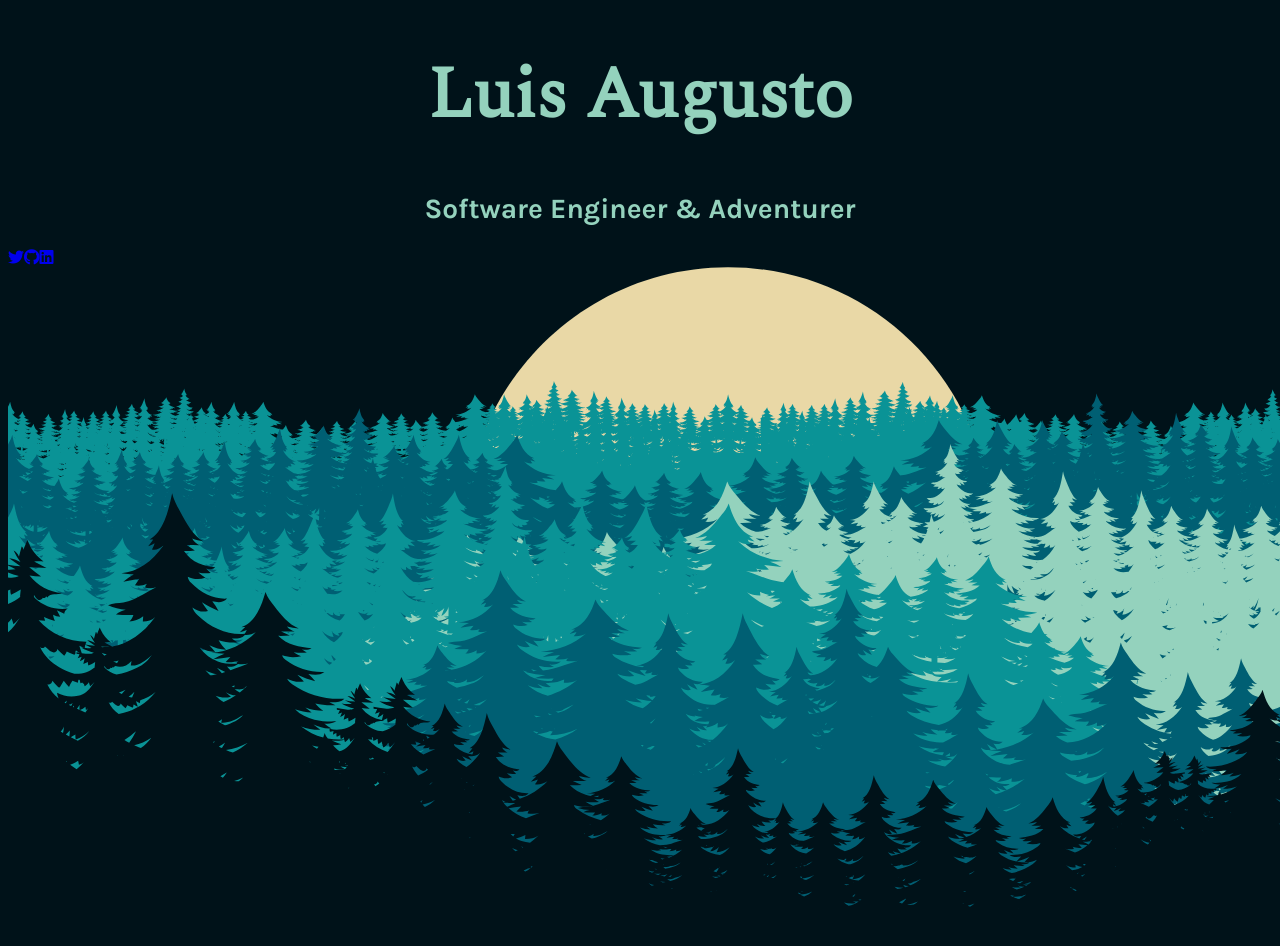
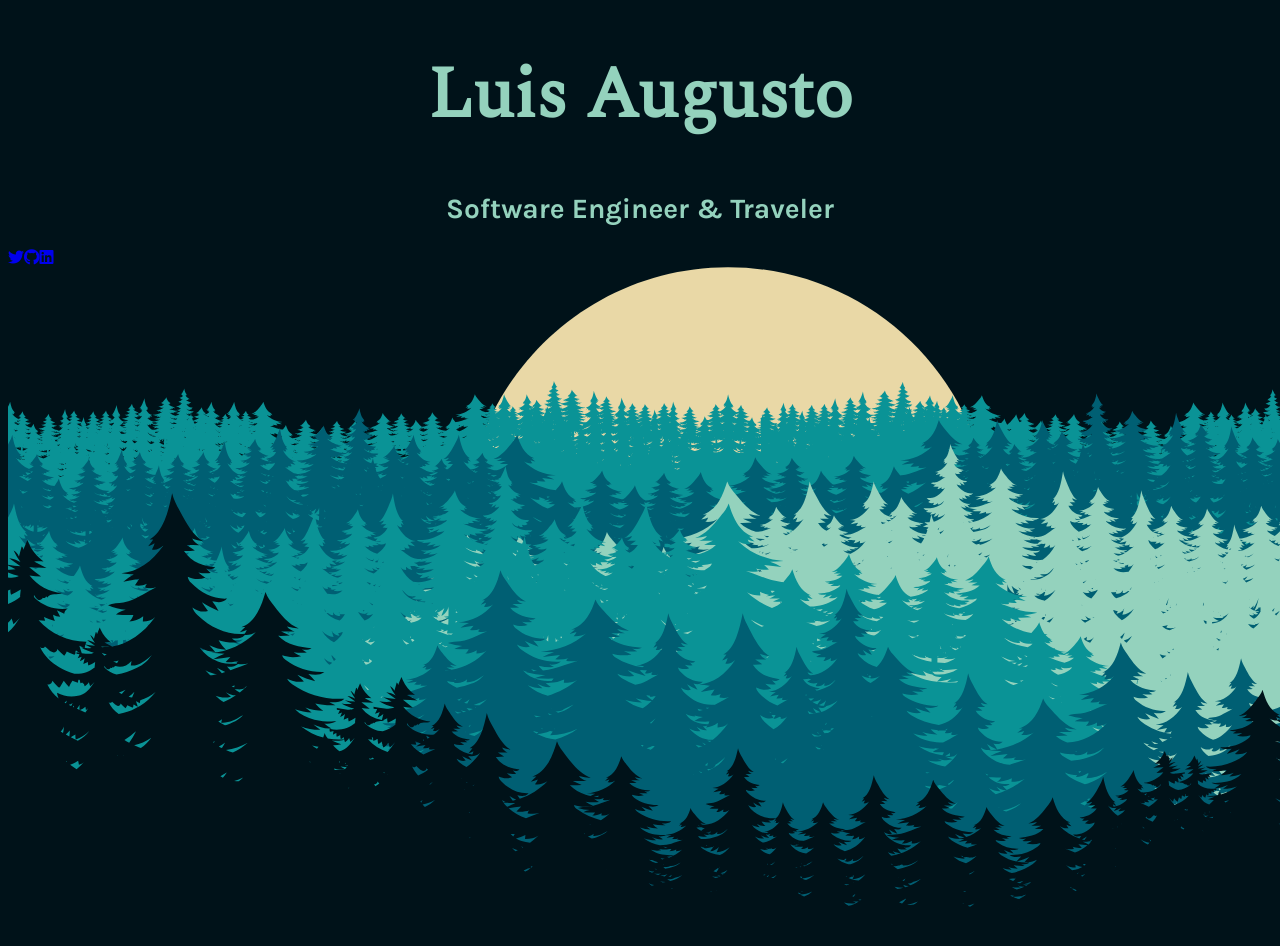
Before and after one commit to luisaugusto/luis-app-next, a Next.js app: page / in a window 1280 px wide. Shown: the top 946 px of the page. Built offline with nearby package versions, Linux system fonts and the light colour scheme.

Commit message:
Updated subheader to traveler

```diff
--- a/pages/index.js
+++ b/pages/index.js
@@ -39,7 +39,7 @@ export default function Home() {
           style={{ opacity: displayContent ? 1 : 0 }}
         >
           <h1>Luis Augusto</h1>
-          <h2>Software Engineer &amp; Adventurer</h2>
+          <h2>Software Engineer &amp; Traveler</h2>
           <div className="flex items-center gap-4 text-2xl">
             <a
               href="https://twitter.com/itsluisaugusto"
```
